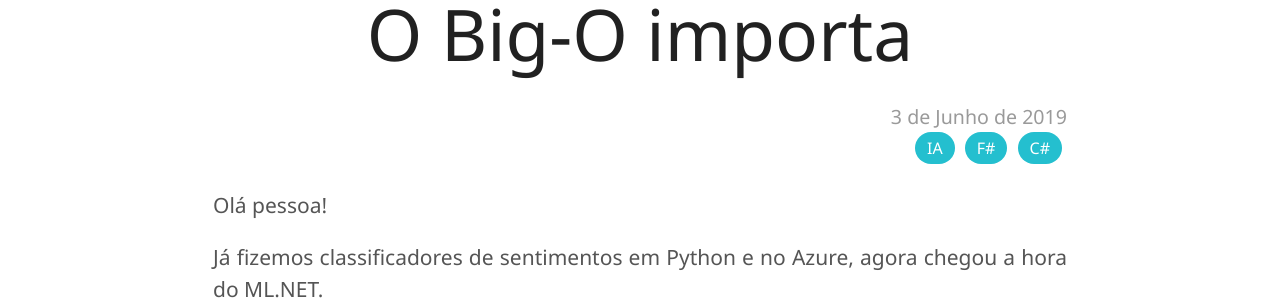
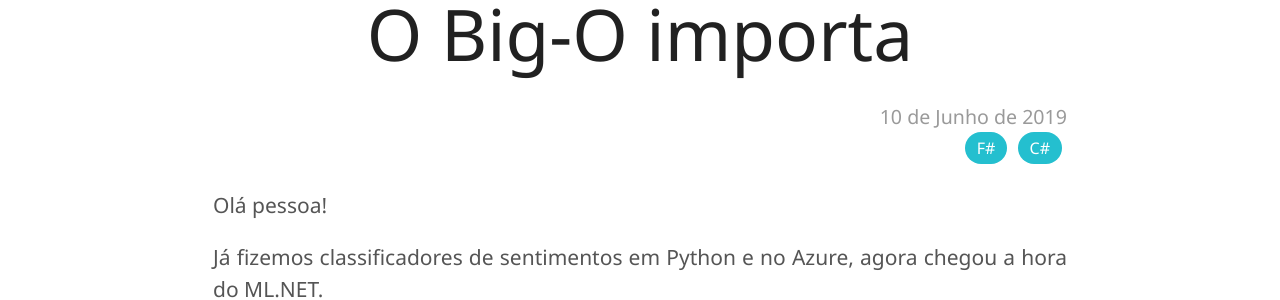
Before and after one commit to gabrielschade/gabrielschade.github.io, a Jekyll site: the page built from _posts/2019-06-10-algoritmos-i.markdown, in a window 1280 px wide and 900 px high. Shown: the part 182-482 px from the top of the window. Built offline with Jekyll 4.4.1, drawn with Linux system fonts in a browser that asks for light colours; nearby versions of some CDN libraries; comment, search, counter and statistics services are not loaded.

Commit message:
Ajuste para ocultar o post sobre big-o

```diff
--- a/_posts/2019-06-10-algoritmos-i.markdown
+++ b/_posts/2019-06-10-algoritmos-i.markdown
@@ -1,10 +1,10 @@
 ---
 layout: post
 title:  "O Big-O importa"
-date:   2019-06-03 00:00:00 +0000
+date:   2019-06-10 00:00:00 +0000
 image: https://i.imgur.com/tkKco4z.png
 comments: true
-tags: [IA, F#, C#]
+tags: [F#, C#]
 ---
 
 Olá pessoa!
```
